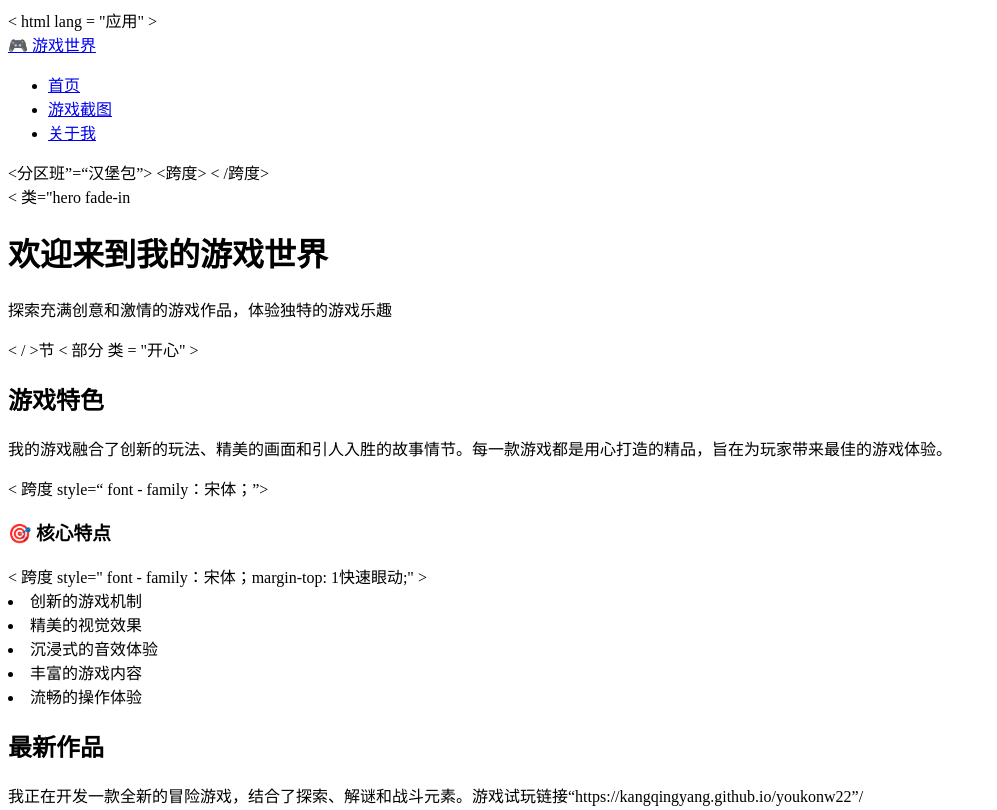
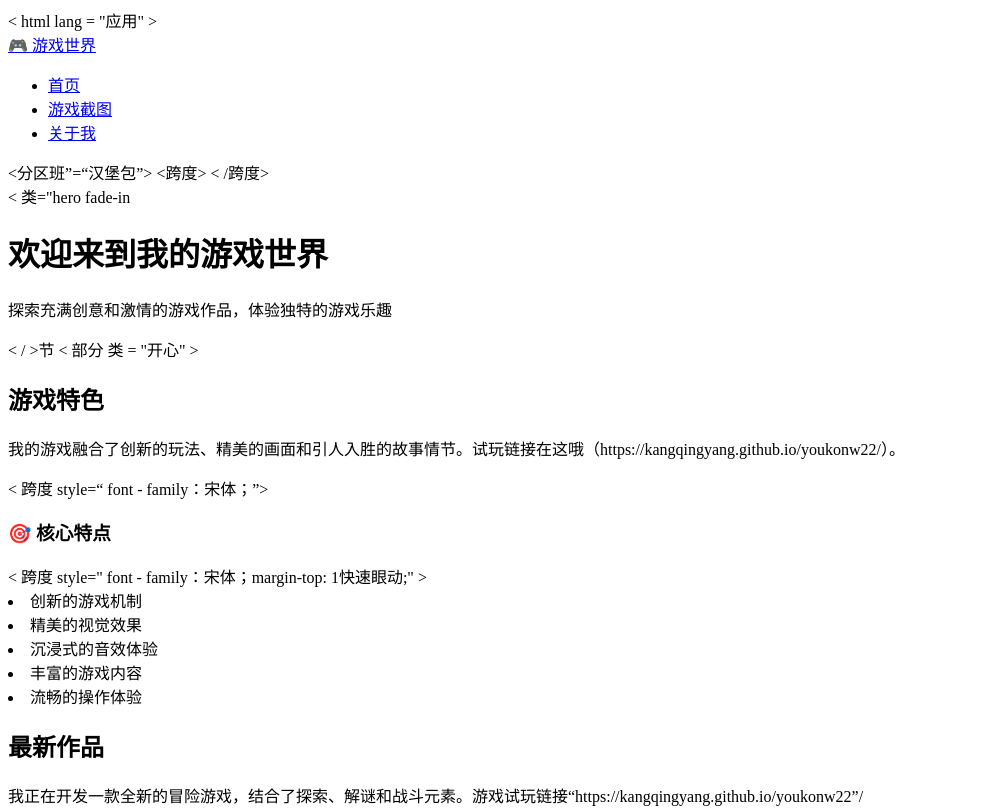
Before and after one commit to kangqingyang/yourkown, a plain HTML site: page index.html in a window 1280 px wide. Shown: the top 810 px of the page, without its empty margins (0-997 px from the left). Drawn offline with Linux system fonts and the light colour scheme.

Commit message:
Fix HTML structure and syntax errors in index.html
Fixed HTML structure and corrected syntax errors in the index.html file. Updated links and added missing elements.

```diff
--- a/index.html
+++ b/index.html
@@ -35,7 +35,7 @@
 < 部分 类 = "开心" >
 
                 <h2>游戏特色</h2>
-                <p>我的游戏融合了创新的玩法、精美的画面和引人入胜的故事情节。每一款游戏都是用心打造的精品，旨在为玩家带来最佳的游戏体验。</p>
+                <p>我的游戏融合了创新的玩法、精美的画面和引人入胜的故事情节。试玩链接在这哦（https://kangqingyang.github.io/youkonw22/）。</p>
 
 < 跨度 style=“ font - family：宋体；”>
                     <h3>🎯 核心特点</h3>
```
